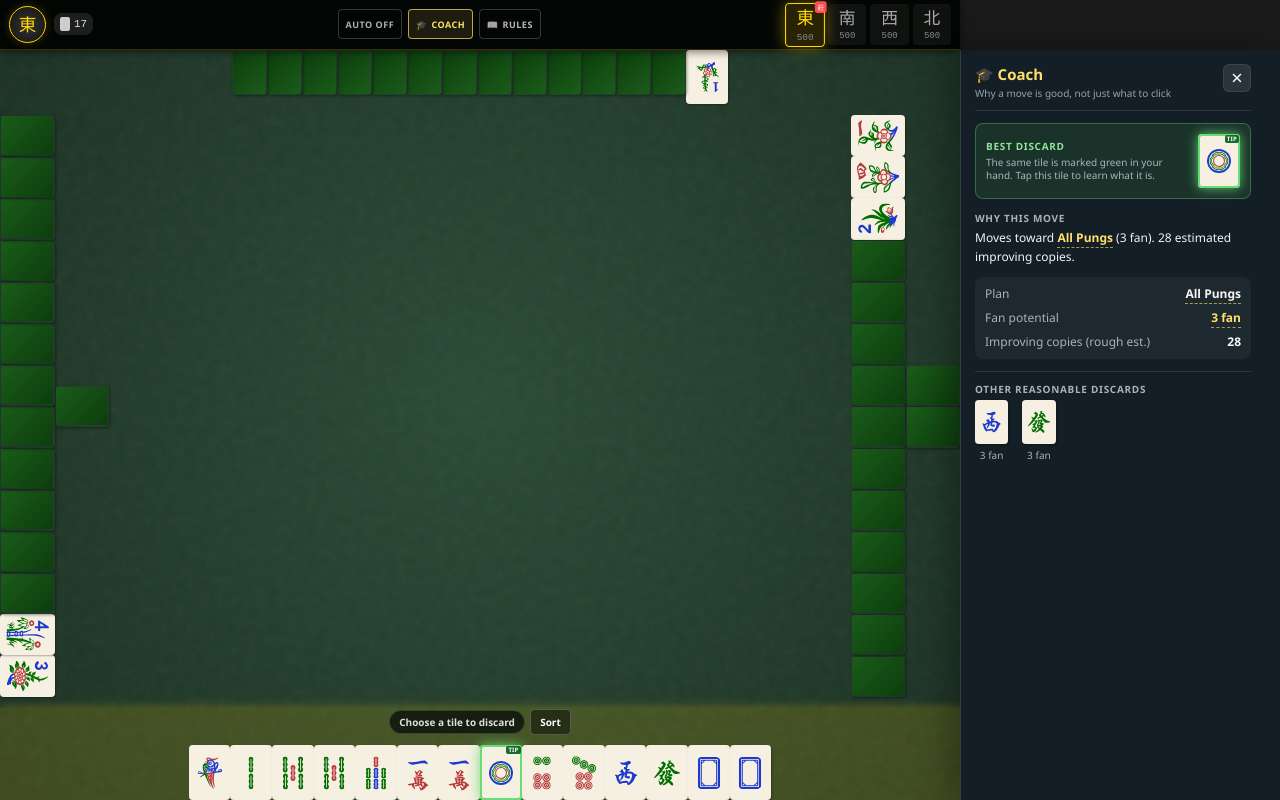
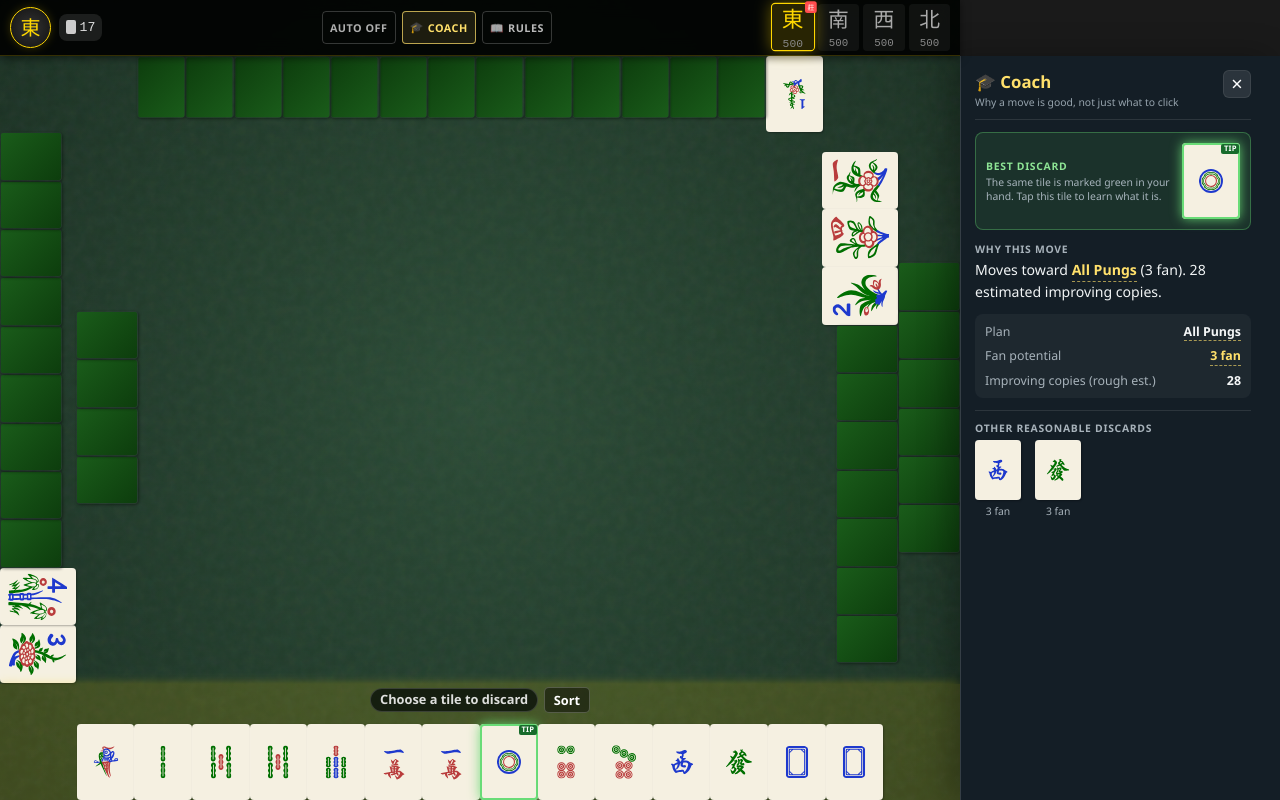
Before and after one commit to Kimeiga/hkos, a React (Vite) app: page / in a window 1280 px wide. Built offline with nearby package versions, Linux system fonts and the light colour scheme.

Commit message:
Scale tiles fluidly for desktop readability

```diff
--- a/src/components/ResponsiveScale.css
+++ b/src/components/ResponsiveScale.css
@@ -1,17 +1,19 @@
-/* Fluid board scale: preserve the current phone size as the floor, then grow
-   continuously with available viewport geometry. No tile-size breakpoint jumps. */
+/* Fluid board scale: keep the existing iPhone size as the floor, then grow
+   continuously from BOTH viewport dimensions. Breakpoints below only change
+   layout topology; they do not select tile sizes. */
 .game-table {
-  --tile-w: clamp(32px, min(4.3vw, 5.2dvh), 58px);
+  --tile-w: clamp(32px, min(5.5vw, 7.2dvh), 72px);
   --tile-h: calc(var(--tile-w) * 1.3125);
   --ai-tile-w: max(28px, calc(var(--tile-w) * 0.84));
   --ai-tile-h: calc(var(--ai-tile-w) * 1.2857);
-  --board-gap: clamp(2px, 0.52vmin, 8px);
-  --tile-gap: clamp(1px, 0.18vmin, 3px);
-  --topbar-h: clamp(44px, min(6.2vw, 6.2dvh), 56px);
+  --board-gap: clamp(2px, 0.6vmin, 9px);
+  --tile-gap: clamp(1px, 0.2vmin, 3px);
+  --topbar-h: clamp(44px, min(6.5vw, 7dvh), 60px);
+  --coach-rail-w: clamp(320px, 24vw, 400px);
   padding-top: var(--topbar-h);
 }
 
-/* Tile geometry */
+/* Primary/human, exposed, and discard tile geometry. */
 .tile-normal,
 .player-hand.bottom .meld .tile,
 .flower-tile,
@@ -21,7 +23,7 @@
 .player-hand.top .discard-pile .tile {
   width: var(--tile-w) !important;
   height: var(--tile-h) !important;
-  padding: clamp(1px, 0.18vmin, 3px);
+  padding: clamp(1px, 0.2vmin, 4px);
 }
 
 .tile-normal.tile-rotated,
@@ -30,14 +32,12 @@
 .player-hand.left .meld .tile,
 .player-hand.left .flower-tile,
 .player-hand.left .discard-pile .tile,
-.player-hand.left .hand-tile,
 .player-hand.right .meld .tile,
 .player-hand.right .flower-tile,
-.player-hand.right .discard-pile .tile,
-.player-hand.right .hand-tile {
+.player-hand.right .discard-pile .tile {
   width: var(--tile-h) !important;
   height: var(--tile-w) !important;
-  padding: clamp(1px, 0.18vmin, 3px);
+  padding: clamp(1px, 0.2vmin, 4px);
 }
 
 .tile-rotated-180 {
@@ -61,14 +61,23 @@
   height: calc(var(--tile-w) * 0.8) !important;
 }
 
-/* Keep the top opponent a little quieter than the human hand while still scaling. */
+/* Opponent concealed hands grow too, but more gently. This prevents large
+   desktop tiles from turning the side walls into giant columns. */
 .player-hand.top .hand-tile {
   width: var(--ai-tile-w) !important;
   height: var(--ai-tile-h) !important;
   padding: max(1px, 0.12vmin);
 }
 
-/* Scale the spaces around the tiles too, otherwise the board feels oddly sparse. */
+.player-hand.left .hand-tile,
+.player-hand.right .hand-tile {
+  width: var(--ai-tile-h) !important;
+  height: var(--ai-tile-w) !important;
+  padding: max(1px, 0.12vmin);
+}
+
+/* Scale the spaces around the tiles too, otherwise the board feels sparse as
+   the pieces grow. */
 .player-hand {
   gap: var(--board-gap);
 }
@@ -96,39 +105,39 @@
 /* Fluid table chrome and type. */
 .game-state-bar {
   height: var(--topbar-h);
-  padding-inline: clamp(6px, 1.1vmin, 14px);
+  padding-inline: clamp(6px, 1.2vmin, 16px);
 }
 
 .round-indicator {
-  width: clamp(30px, min(4vw, 4.7dvh), 40px);
-  height: clamp(30px, min(4vw, 4.7dvh), 40px);
-  font-size: clamp(17px, 2.2vmin, 23px);
+  width: clamp(30px, min(4.4vw, 5.2dvh), 44px);
+  height: clamp(30px, min(4.4vw, 5.2dvh), 44px);
+  font-size: clamp(17px, 2.5vmin, 25px);
 }
 
 .deck-count {
-  font-size: clamp(11px, 1.25vmin, 14px);
-  padding: clamp(2px, 0.35vmin, 4px) clamp(4px, 0.7vmin, 8px);
+  font-size: clamp(11px, min(1.15vw, 1.65dvh), 15px);
+  padding: clamp(2px, 0.4vmin, 5px) clamp(4px, 0.8vmin, 9px);
 }
 
 .status-player {
-  width: clamp(32px, min(4vw, 4.8dvh), 42px);
-  height: clamp(36px, min(4.4vw, 5.2dvh), 46px);
+  width: clamp(32px, min(4.4vw, 5.2dvh), 46px);
+  height: clamp(36px, min(4.8vw, 5.8dvh), 50px);
 }
 
 .status-wind {
-  font-size: clamp(16px, 2.1vmin, 22px);
+  font-size: clamp(16px, min(1.8vw, 2.6dvh), 24px);
 }
 
 .status-score {
-  font-size: clamp(9px, 1.12vmin, 12px);
+  font-size: clamp(9px, min(0.95vw, 1.35dvh), 13px);
 }
 
 .auto-play-btn,
 .teacher-toggle-btn,
 .rulebook-toggle-btn {
-  min-height: clamp(26px, min(3.4vw, 3.8dvh), 32px);
-  padding: clamp(3px, 0.45vmin, 5px) clamp(6px, 0.85vmin, 11px);
-  font-size: clamp(9px, 1.12vmin, 12px);
+  min-height: clamp(26px, min(3.7vw, 4.2dvh), 34px);
+  padding: clamp(3px, 0.5vmin, 6px) clamp(6px, 0.9vmin, 12px);
+  font-size: clamp(9px, min(0.95vw, 1.35dvh), 12px);
 }
 
 .rulebook-toggle-btn {
@@ -151,26 +160,28 @@
 }
 
 .human-action-row {
-  min-height: clamp(28px, 3.7dvh, 36px);
-  gap: clamp(5px, 0.65vmin, 9px);
+  min-height: clamp(28px, 4dvh, 38px);
+  gap: clamp(5px, 0.7vmin, 10px);
 }
 
 .hand-instruction,
 .sort-button-integrated {
-  font-size: clamp(10px, 1.22vmin, 13px);
+  font-size: clamp(10px, min(1vw, 1.65dvh), 14px);
 }
 
 .tile.recommended::after {
-  font-size: clamp(6px, 0.72vmin, 9px);
-  padding: 1px clamp(2px, 0.25vmin, 3px);
+  font-size: clamp(6px, min(0.65vw, 0.95dvh), 10px);
+  padding: 1px clamp(2px, 0.3vmin, 4px);
 }
 
+/* Coach type is intentionally a little larger on desktop while retaining the
+   current compact phone floor. */
 .teacher-panel {
-  font-size: clamp(13px, 1.35vmin, 16px);
+  font-size: clamp(13px, min(1.15vw, 1.75dvh), 17px);
 }
 
 .teacher-header h3 {
-  font-size: clamp(15px, 1.65vmin, 18px);
+  font-size: clamp(15px, min(1.35vw, 2.1dvh), 20px);
 }
 
 .teacher-subtitle,
@@ -179,28 +190,37 @@
 .reasoning-label,
 .alt-label,
 .alt-reason {
-  font-size: clamp(10px, 1.05vmin, 12px);
+  font-size: clamp(10px, min(0.9vw, 1.3dvh), 13px);
 }
 
 .reasoning-text {
-  font-size: clamp(12px, 1.42vmin, 15px);
+  font-size: clamp(12px, min(1.1vw, 1.8dvh), 17px);
 }
 
 .stat {
-  font-size: clamp(12px, 1.3vmin, 14px);
+  font-size: clamp(12px, min(1vw, 1.55dvh), 15px);
 }
 
-/* The Coach is a true side rail when there is room. The breakpoint changes
-   topology only; it does not control tile or text scale. */
+/* The Coach is a true side rail when there is room. This breakpoint changes
+   topology only. Tile sizes remain on the single fluid formula above. */
 @media (min-width: 901px) {
+  .game-table.teacher-open {
+    width: calc(100vw - var(--coach-rail-w));
+  }
+
+  .game-table.teacher-open .game-state-bar {
+    width: calc(100vw - var(--coach-rail-w));
+  }
+
   .teacher-panel {
     top: var(--topbar-h);
+    width: var(--coach-rail-w);
     height: calc(100dvh - var(--topbar-h));
   }
 }
 
-/* On compact layouts, the Coach is contained by the center grid cell. All
-   content remains present, and the entire panel scrolls as one surface. */
+/* On compact layouts, the Coach is contained by the center grid cell. ALL
+   information remains present, and the ENTIRE card scrolls as one surface. */
 @media (max-width: 900px) {
   .teacher-panel {
     position: absolute;
@@ -238,8 +258,8 @@
   }
 }
 
-/* Compact top bar labels disappear only when the bar cannot fit; this is a
-   topology/content-density fallback, not a sizing system. */
+/* Compact top-bar labels disappear only when the bar cannot fit. This is a
+   content-density fallback, not a tile-size breakpoint. */
 @media (max-width: 700px) {
   .rulebook-toggle-btn,
   .teacher-toggle-btn {
```
Also changed, not shown: scripts/preview-qa.mjs (+32 -14 lines).
